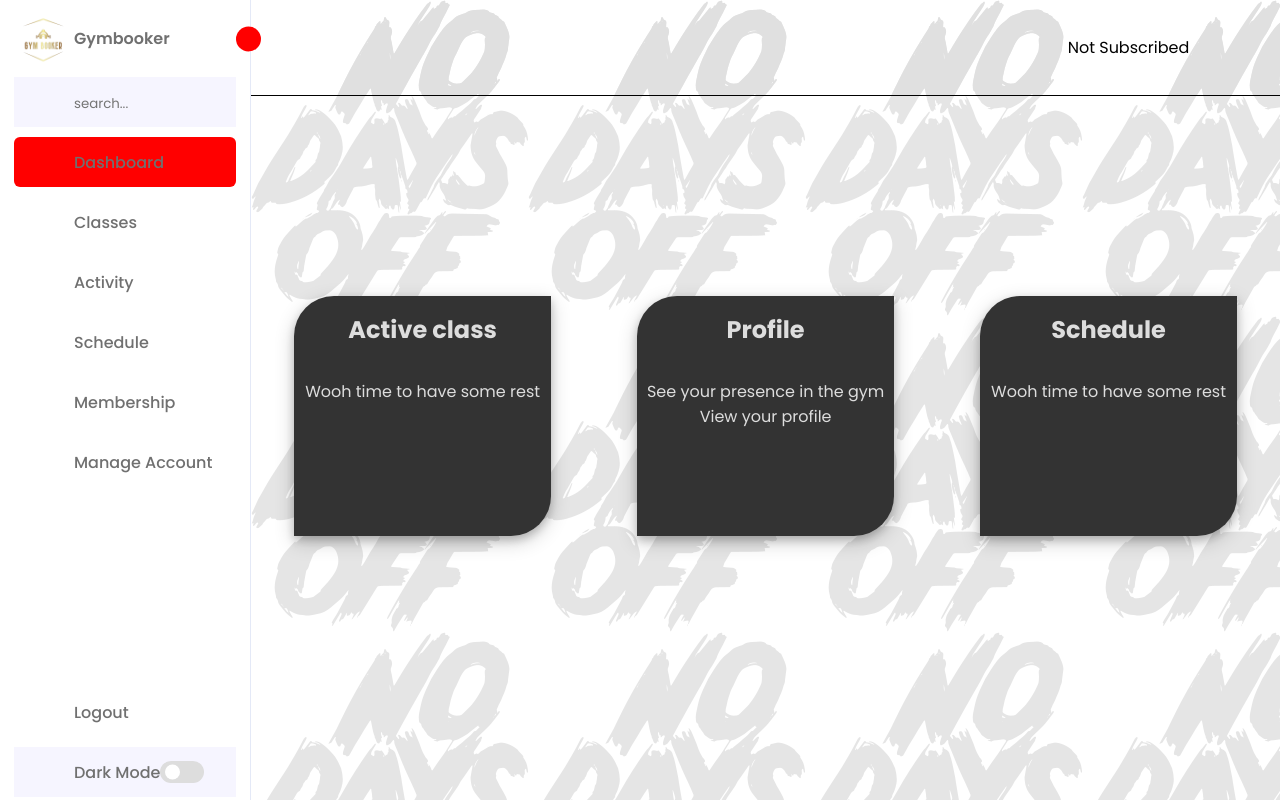
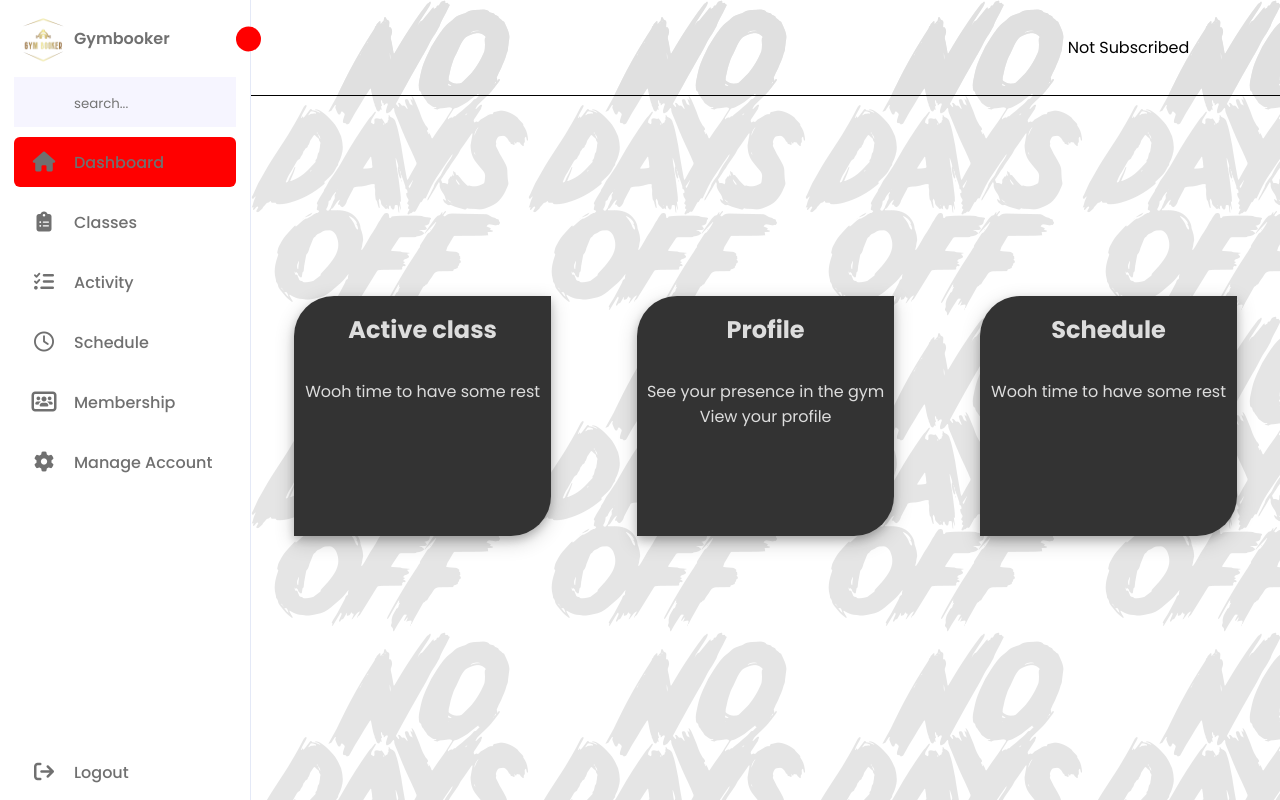
Before and after one commit to SshAayush/GYMBooker, a Django app: template templates/dashboard.html in a window 1280 px wide. Run offline with Django 4.2, Linux system fonts and the light colour scheme; the template is opened without the code that fills it, so the values that code supplies are empty.

Commit message:
changes in dashboard

```diff
--- a/static/css/dashboard.css
+++ b/static/css/dashboard.css
@@ -44,8 +44,12 @@
 
 /* ------------Sidebar------------- */
 .btn-active {
+  color: white !important;
+  background-color: red;
+}
+
+.btn-active a {
   color: white;
-  background-color: red;
 }
 
 .sidebar {
@@ -159,7 +163,10 @@
 .sidebar li a:hover .text {
   color: var(--sidebar-color);
 }
-
+.sidebar li a:focus .icon,
+.sidebar li a:focus .text {
+  color: #fff;
+}
 .sidebar .menu-bar {
   height: calc(100% - 50px);
   display: flex;
--- a/static/js/dashboard.js
+++ b/static/js/dashboard.js
@@ -23,7 +23,6 @@
 // console.log(activeContainer);
 
 const navLinks = document.querySelectorAll(".nav-link");
-console.log(navLinks);
 
 dashboardButton.parentElement.classList.add("btn-active");
 navLinks.forEach((btns) => {
--- a/templates/dashboard.html
+++ b/templates/dashboard.html
@@ -44,7 +44,7 @@
           <ul class="menu-links">
             <li class="nav-link">
               <a href="#dashboard-container">
-                <i class="bx bx-home-alt icon"></i>
+                <i class="fa-solid fa-house icon"></i>
                 <span id="dashboard" class="text nav-text span-btn"
                   >Dashboard</span
                 >
@@ -52,32 +52,32 @@
             </li>
             <li class="nav-link">
               <a href="#class-container">
-                <i class="bx bx-tv icon"></i>
+                <i class="fa-solid fa-clipboard-list icon"></i>
                 <span id="classes" class="text nav-text span-btn">Classes</span>
               </a>
             </li>
             <li class="nav-link">
               <a href="#activity-container">
-                <i class="bx bx-movie-play icon"></i>
+                <i class="fa-solid fa-list-check icon"></i>
                 <span id="activity" class="text nav-text span-btn">Activity</span
                 >
               </a>
             </li>
             <li class="nav-link">
               <a href="#schedule-container">
-                <i class="bx bx-podcast icon"></i>
+                <i class="fa-regular fa-clock icon"></i>
                 <span class="text nav-text btn" id="schedule">Schedule</span>
               </a>
             </li>
             <li class="nav-link" id="#membership">
               <a href="#membership-container">
-                <i class="bx bx-music icon"></i>
+                <i class="fa-solid fa-users-rectangle icon"></i>
                 <span id="membership" class="text nav-text btn">Membership</span>
               </a>
             </li>
             <li class="nav-link">
               <a href="#manage-container">
-                <i class="bx bxs-folder-open icon"></i>
+                <i class="fa-solid fa-gear icon"></i>
                 <span id="manageAccount" class="text nav-text btn">Manage Account</span>
               </a>
             </li>
@@ -87,12 +87,12 @@
         <div class="bottom-content">
           <li class="nav-link">
             <a href="{% url 'logout' %}">
-              <i class="bx bx-log-out icon"></i>
+              <i class="fa-solid fa-arrow-right-from-bracket icon"></i>
               <span class="text nav-text">Logout</span>
             </a>
           </li>
 
-          <li class="mode">
+          <!-- <li class="mode">
             <div class="moon-sun">
               <i class="bx bx-moon icon moon"></i>
               <i class="bx bx-sun icon sun"></i>
@@ -102,7 +102,7 @@
             <div class="toggle-switch">
               <span class="switch"></span>
             </div>
-          </li>
+          </li> -->
         </div>
       </div>
     </nav>
```
